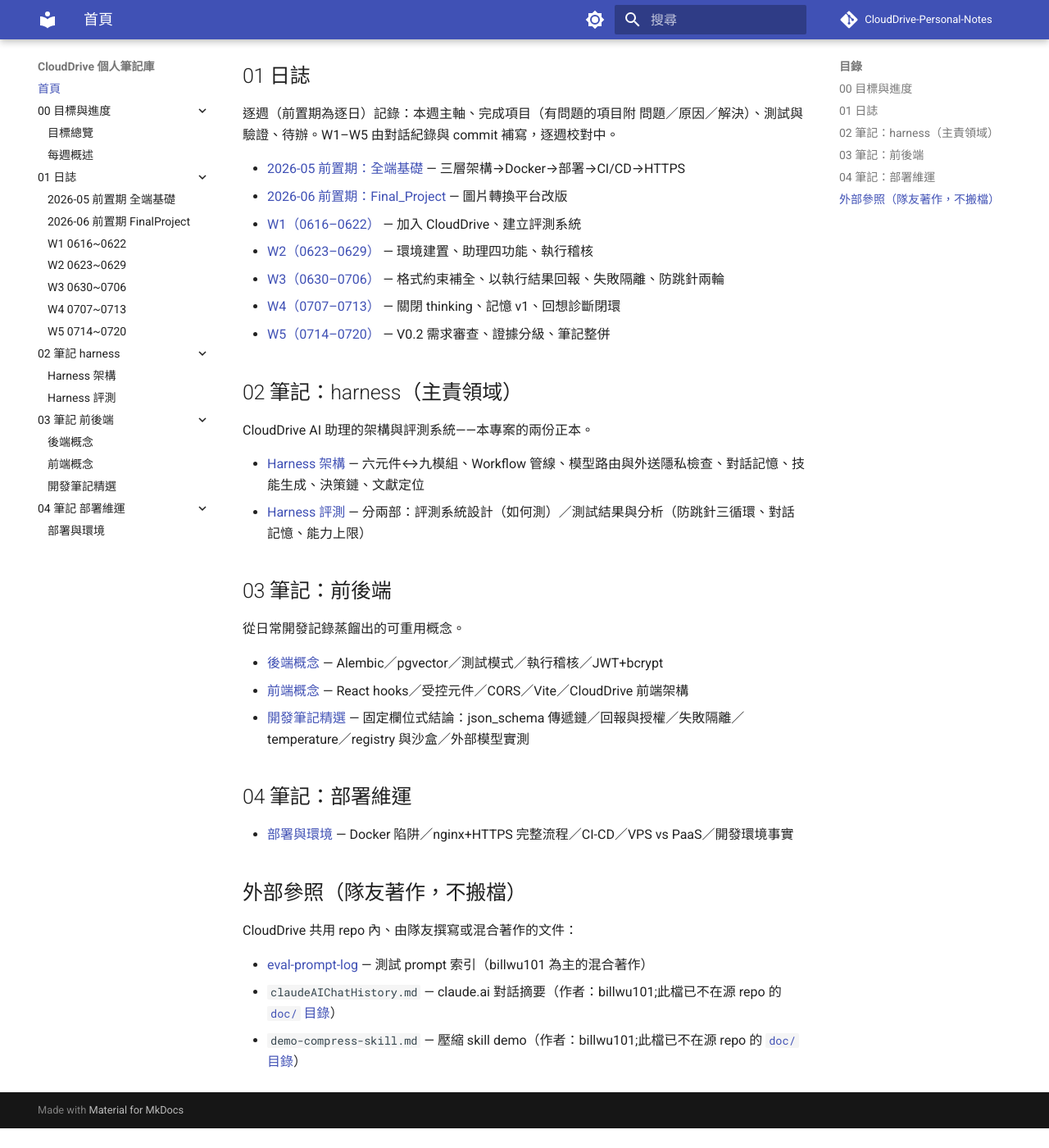
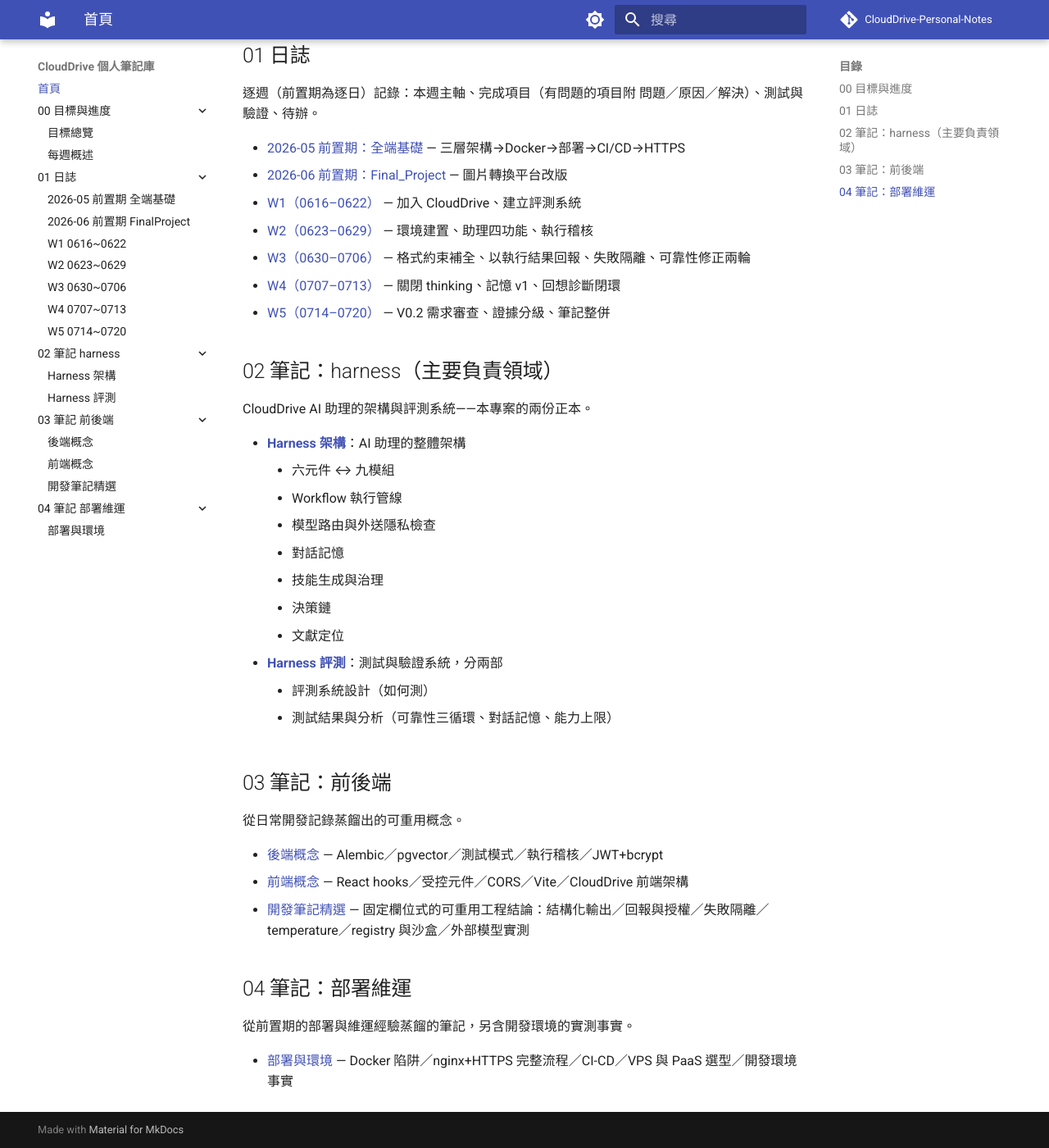
Before and after one commit to alfredshen01/CloudDrive-Personal-Notes, an MkDocs documentation site: the page built from docs/index.md, in a window 1280 px wide and 1400 px high, scrolled down 413 px. Shown: the whole window at 82% size. Built offline with MkDocs 1.6.1 and Material for MkDocs 9.7.7, drawn with Linux system fonts in a browser that asks for light colours; comment, search, counter and statistics services are not loaded; before the commit the page ends 1789 px from its top, so only the background shows below that; some of the changed text lies outside the part shown.

Commit message:
docs: 首頁校對——引言去名/去 in-app、02 改條列、用詞白話化
- 引言:去掉個人名字與「in-app」、補「從 2026-05 開始記錄」、刪 GitHub Pages 建站句
- 02 兩份正本改條列式呈現;「主責領域」→「主要負責領域」
- 用詞:滾動待辦→待辦清單、里程碑→各階段重要進度時間點(首頁與目標總覽一併)、防跳針→可靠性(首頁不放未定義行話)
- 04 補一句總述;移除外部參照區(2/3 源檔已刪、餘 1 條導覽價值低)

Vale 0 error;mkdocs build --strict 通過

Co-Authored-By: Claude Opus 4.8 <noreply@anthropic.com>

```diff
--- a/docs/index.md
+++ b/docs/index.md
@@ -1,32 +1,41 @@
 # CloudDrive 個人筆記庫
 
-alfred 的個人學習與開發筆記，涵蓋前置期全端訓練（2026-05 起）與 CloudDrive 專案的 In-App AI 助理（harness）開發歷程。本 repo 只放筆記（程式碼在共用的 CloudDrive repo）；GitHub Pages 於 push 後自動建站，以本頁為導覽入口。
+關於 CloudDrive 專案的個人學習與開發筆記，從 2026-05 開始記錄，涵蓋前置期的全端訓練，以及 CloudDrive 專案 AI 助理的開發流程。本 repo 只放筆記，程式碼在共用的 CloudDrive repo。
 
 ## 00 目標與進度
 
 專案目標、階段追蹤與每週摘要——想快速掌握現況從這裡開始。
 
-- [目標總覽](00-目標與進度/目標總覽.md) — 總目標、目標×階段矩陣、滾動待辦、里程碑
-- [每週概述](00-目標與進度/每週概述.md) — 每週 2~4 行摘要，連到各週日誌
+- [目標總覽](00-目標與進度/目標總覽.md) — 總目標、目標×階段矩陣、待辦清單、各階段重要進度時間點
+- [每週概述](00-目標與進度/每週概述.md) — 每週二到四行的摘要，說明各週概要內容
 
 ## 01 日誌
 
-逐週（前置期為逐日）記錄：本週主軸、完成項目（有問題的項目附 問題／原因／解決）、測試與驗證、待辦。W1–W5 由對話紀錄與 commit 補寫，逐週校對中。
+逐週（前置期為逐日）記錄：本週主軸、完成項目（有問題的項目附 問題／原因／解決）、測試與驗證、待辦。
 
 - [2026-05 前置期：全端基礎](01-日誌/2026-05-前置期-全端基礎.md) — 三層架構→Docker→部署→CI/CD→HTTPS
 - [2026-06 前置期：Final_Project](01-日誌/2026-06-前置期-FinalProject.md) — 圖片轉換平台改版
 - [W1（0616–0622）](01-日誌/W1-0616~0622.md) — 加入 CloudDrive、建立評測系統
 - [W2（0623–0629）](01-日誌/W2-0623~0629.md) — 環境建置、助理四功能、執行稽核
-- [W3（0630–0706）](01-日誌/W3-0630~0706.md) — 格式約束補全、以執行結果回報、失敗隔離、防跳針兩輪
+- [W3（0630–0706）](01-日誌/W3-0630~0706.md) — 格式約束補全、以執行結果回報、失敗隔離、可靠性修正兩輪
 - [W4（0707–0713）](01-日誌/W4-0707~0713.md) — 關閉 thinking、記憶 v1、回想診斷閉環
 - [W5（0714–0720）](01-日誌/W5-0714~0720.md) — V0.2 需求審查、證據分級、筆記整併
 
-## 02 筆記：harness（主責領域）
+## 02 筆記：harness（主要負責領域）
 
 CloudDrive AI 助理的架構與評測系統——本專案的兩份正本。
 
-- [Harness 架構](02-筆記-harness/Harness架構.md) — 六元件↔九模組、Workflow 管線、模型路由與外送隱私檢查、對話記憶、技能生成、決策鏈、文獻定位
-- [Harness 評測](02-筆記-harness/Harness評測.md) — 分兩部：評測系統設計（如何測）／測試結果與分析（防跳針三循環、對話記憶、能力上限）
+- **[Harness 架構](02-筆記-harness/Harness架構.md)**：AI 助理的整體架構
+    - 六元件 ↔ 九模組
+    - Workflow 執行管線
+    - 模型路由與外送隱私檢查
+    - 對話記憶
+    - 技能生成與治理
+    - 決策鏈
+    - 文獻定位
+- **[Harness 評測](02-筆記-harness/Harness評測.md)**：測試與驗證系統，分兩部
+    - 評測系統設計（如何測）
+    - 測試結果與分析（可靠性三循環、對話記憶、能力上限）
 
 ## 03 筆記：前後端
 
@@ -34,16 +43,10 @@ CloudDrive AI 助理的架構與評測系統——本專案的兩份正本。
 
 - [後端概念](03-筆記-前後端/後端概念.md) — Alembic／pgvector／測試模式／執行稽核／JWT+bcrypt
 - [前端概念](03-筆記-前後端/前端概念.md) — React hooks／受控元件／CORS／Vite／CloudDrive 前端架構
-- [開發筆記精選](03-筆記-前後端/開發筆記精選.md) — 固定欄位式結論：json_schema 傳遞鏈／回報與授權／失敗隔離／temperature／registry 與沙盒／外部模型實測
+- [開發筆記精選](03-筆記-前後端/開發筆記精選.md) — 固定欄位式的可重用工程結論：結構化輸出／回報與授權／失敗隔離／temperature／registry 與沙盒／外部模型實測
 
 ## 04 筆記：部署維運
 
-- [部署與環境](04-筆記-部署維運/部署與環境.md) — Docker 陷阱／nginx+HTTPS 完整流程／CI-CD／VPS vs PaaS／開發環境事實
+從前置期的部署與維運經驗蒸餾的筆記，另含開發環境的實測事實。
 
-## 外部參照（隊友著作，不搬檔）
-
-CloudDrive 共用 repo 內、由隊友撰寫或混合著作的文件：
-
-- [eval-prompt-log](https://github.com/billwu101/CloudDrive/blob/main/doc/eval-prompt-log.md) — 測試 prompt 索引（billwu101 為主的混合著作）
-- `claudeAIChatHistory.md` — claude.ai 對話摘要（作者：billwu101;此檔已不在源 repo 的 [`doc/` 目錄](https://github.com/billwu101/CloudDrive/tree/main/doc)）
-- `demo-compress-skill.md` — 壓縮 skill demo（作者：billwu101;此檔已不在源 repo 的 [`doc/` 目錄](https://github.com/billwu101/CloudDrive/tree/main/doc)）
+- [部署與環境](04-筆記-部署維運/部署與環境.md) — Docker 陷阱／nginx+HTTPS 完整流程／CI-CD／VPS 與 PaaS 選型／開發環境事實
```
Also changed, not shown: docs/00-目標與進度/目標總覽.md (+3 -3 lines).
